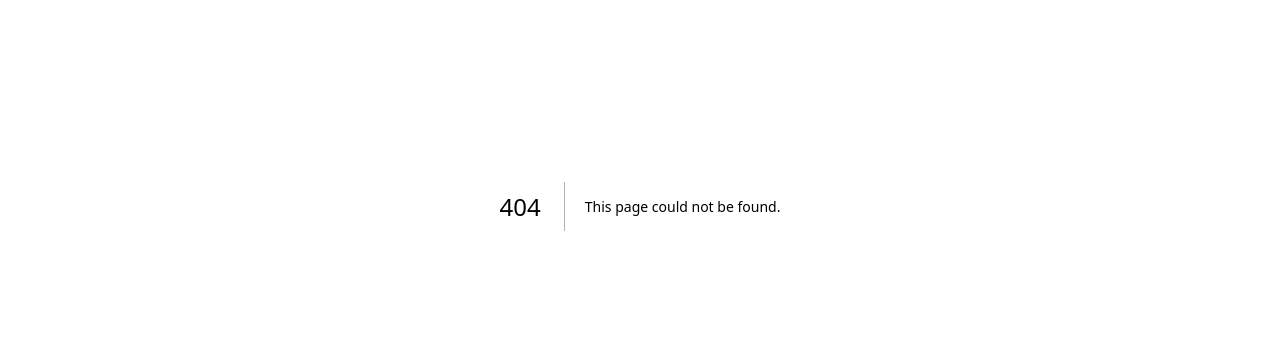
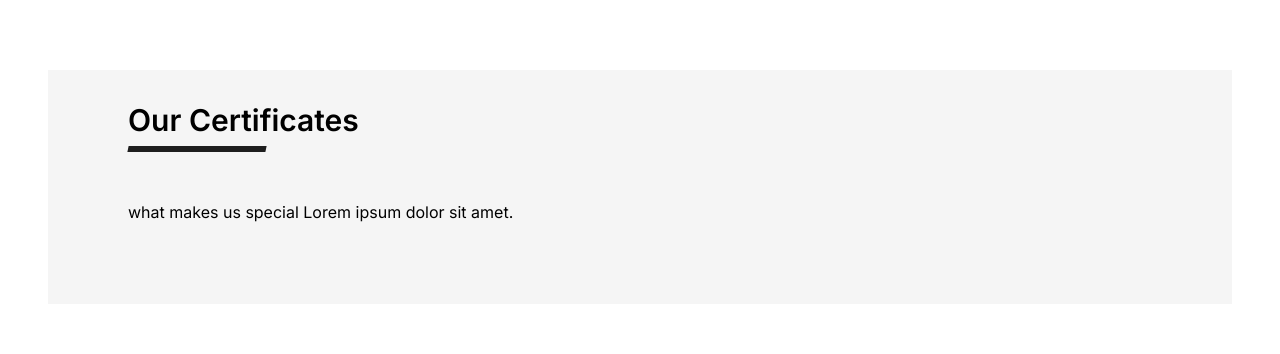
Before and after one commit to Daou-Cables/Daou-Cables-Frontend, a Next.js app: page /about-us/certificates in a window 1280 px wide. Before the commit this address had no page. Shown: the part 322-676 px from the top of the page. Built offline with nearby package versions, Linux system fonts and the light colour scheme.

Commit message:
add: added certificates page header

```diff
--- /dev/null
+++ b/app/about-us/certificates/page.tsx
@@ -0,0 +1,19 @@
+import SectionTitle from '@/app/ui/General/SectionTitle'
+import React from 'react'
+
+type Props = {}
+
+function page({}: Props) {
+  return (
+    <div className='mt-20'>
+            <header className='p-8 pb-20 flex items-start justify-start bg-[#F5F5F5] flex-col md:block md:px-20'>
+                    <SectionTitle title='Our Certificates' />
+                <p className='mt-12'>
+                    what makes us special Lorem ipsum dolor sit amet.
+                </p>
+            </header>
+    </div>
+  )
+}
+
+export default page
```
